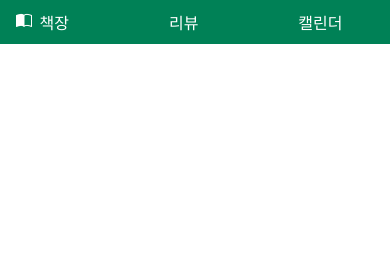
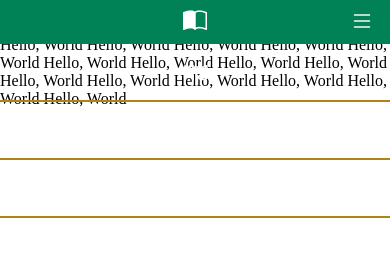
Before and after one commit to leeda06/WSM2310, a plain HTML site: page 20230608_nav/index.html in a window 390 px wide. Drawn offline with nearby package versions, Linux system fonts and the light colour scheme; a web font is replaced by a local one.

Commit message:
nav @media

```diff
--- a/20230608_nav/index.html
+++ b/20230608_nav/index.html
@@ -12,7 +12,7 @@
 <body>
     <header>
         <nav class="nav container"> <!--  약어는 . // 2개의 클래스를 가질떈 띄어쓰기 -->
-            <a href="" class="nav-log">
+            <a href="" class="nav-logo">
                 <i class="bi bi-book-half"></i>
             </a>
 
@@ -28,5 +28,28 @@
         </nav>
     </header>
     Hello, World
+    Hello, World
+    Hello, World
+    Hello, World
+    Hello, World
+    Hello, World
+    Hello, World
+    Hello, World
+    Hello, World
+    Hello, World
+    Hello, World
+    Hello, World
+    Hello, World
+    Hello, World
+    Hello, World
+    Hello, World
+    Hello, World
+    Hello, World
+    Hello, World
+    Hello, World
+    Hello, World
+    Hello, World
+    Hello, World
+    Hello, World
 </body>
 </html>
--- a/20230608_nav/nav.css
+++ b/20230608_nav/nav.css
@@ -1,10 +1,15 @@
+@import url('https://fonts.googleapis.com/css2?family=Hahmlet:wght@200;400;700&display=swap');
+
 /* Variables CSS */
 :root {
-    --first-color: #008156;
+
+    /* color */
+    --fist-color: #008156;
     --second-color: #efb11c;
-    --body-color:#fff;
+    --body-color: #fff;
+
     /* font */
-    --body-font: 'hahmlet', serif;
+    --body-font:'Hahmlet', serif;
     --h1-font-size: 2rem;
     --h2-font-size: 1.5rem;
     --h3-font-size: 1.25rem;
@@ -12,52 +17,108 @@
     --small-font-size: 0.8rem;
     --smaller-font-size: 0.6rem;
     --font-thin: 200;
-    --font-reguler: 400;
+    --font-regular: 400;
     --font-bold: 700;
+}
+
+
+body {
+    font-family: var(--body-font); /* Hahmlet 체 적용 */
+    font-size: var(--normal-font-size);
+    color: #000;
+}
+
+header {
+    background-color: var(--fist-color);
+    position: fixed; /* 스크롤 해도 항상 위치 고정함 */
+    top: 0;
+    right: 0; /* 오른쪽 끝까지 */
+    left: 0; /* 왼쪽 끝까지 */
 
 }
 
+nav {
+    height: 44px;
+}
 
- @import url('https://fonts.googleapis.com/css2?family=Hahmlet:wght@200;400;700&display=swap');
- body{
-    font-family: var(--body-font);
-    font-size: var(--normal-font-size);
-    color: black;
- }
+.nav.container {
+    display: flex; /* 기본값 : 수평정렬 */
+    justify-content: space-between;
+    align-items: center; /* 교차축 가운데 맞춤 */
+    padding: 0 16px; /* 위아래: 0 왼오른: 16*/
+    color: #fff;
+}
 
- header{
-    background-color: var(--first-color);
-    position: fixed;
-    top: 0;
-    right: 0;
-    left: 0;
- }
+.nav.container a {
+    color: #fff;
+}
 
- nav{
-    height: 44px;
- }
+.nav-logo {
+    font-size: var(--h2-font-size);
+}
 
- .nav.container {
-    display: flex; /*기본값 : 수평정렬*/
-    justify-content: space-between;
-    align-items: center;
-    padding: 0 16px;
-    color:#fff;
+.nav-list {
+    display: flex; /* 수평 배치 */
+    column-gap: 100px; /* 간격 */
+    font-weight: var(--font-bold);
+}
 
- }
- .nav.container a{
-    color: #fff;
- }
- .nav-logo{
+.nav-toggle {
     font-size: var(--h2-font-size);
+}
 
- }
- .nav-list{
-    display: flex;
-    column-gap: 100px;
-    font: var(--font-bold);
- }
- .nav-toggle{
+.nav-toggle {
     font-size: var(--h2-font-size);
     visibility: hidden;
- }
+}
+
+
+/* tablet */
+@media screen and (max-width: 720px) {
+
+}
+
+/* mobile */
+@media screen and (max-width: 540px){
+    /* .nav-logo 가운데로 */
+    .nav-logo {
+        margin: 0 auto;
+    }
+
+    /* .nav-list 아래로, 안 보이게 */
+    .nav-list {
+        position: absolute; /* 0,0이 절대값(relative가 없음) */
+        top: 44px;
+        right:0; /* 오른쪽 끝까지 */
+        left: 0; /* 왼쪽 끝까지 */
+        /* align-items: center;  가운데 정렬(교차축) */
+        text-align: center; /* 글자 가운데 정렬 */
+        flex-direction: column; /* .nav-item 수직 배열 */
+        background-color: rgba(239,177,28,0.4);
+        backdrop-filter: blur(4px);
+        height: 0;   /* 처음에 안보이게 */
+    }
+
+    .nav-item {
+        padding: 1em 0;
+        border-bottom: 2px solid rgb(176, 130, 23);
+    }
+
+    .nav-link {
+        display: block; /* 링크를 양옆으로 넓게 */
+    }
+
+    /* .nav-toggle 보이게 */
+    .nav-toggle {
+        visibility: visible;
+        position: absolute;   /* 햄버거 메뉴 공간을 차지 하지 않게 .nav-logo를 가운데에 배치*/
+        right: 16px;          /* 햄버거 메뉴 원위치 */
+    }
+
+    /* .show-menu하면, nav-list 보이게 */
+
+    /* .show-menu하면, nav-toggle 모양 x자로 */
+    .show-menu {
+      height: 171px;
+    }
+}
```
